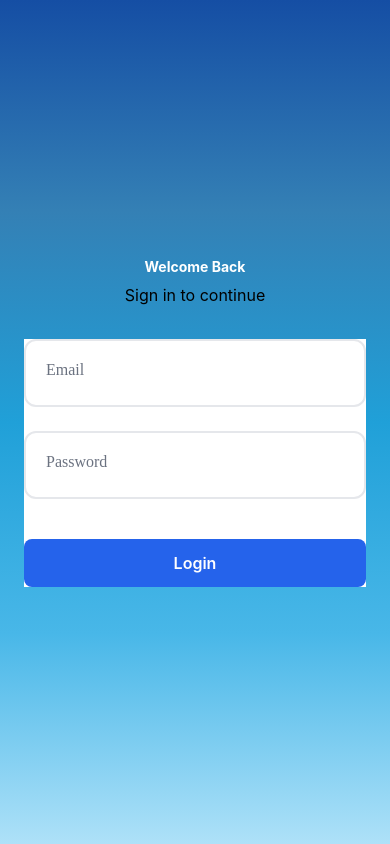
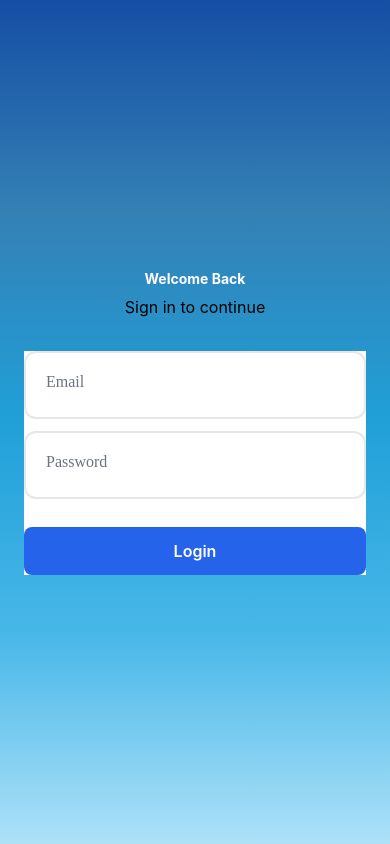
Before and after one commit to rodrigomarcelo643/Sentinel-PH-App, a React Native app: screen / in a window 390 px wide. Built offline with nearby package versions, Linux system fonts and the light colour scheme.

Commit message:
chore(ui): reduce margin bottom spacing

```diff
--- a/components/ui/Input.tsx
+++ b/components/ui/Input.tsx
@@ -63,7 +63,7 @@ export const Input = ({ label, error, icon, value, onFocus: onFocusProp, ...prop
   return (
     <View
       // @ts-ignore - NativeWind className
-      className={error ? "mb-1" : "mb-6"}
+      className={error ? "mb-1" : "mb-3"}
     >
       <View
         // @ts-ignore - NativeWind className
```
